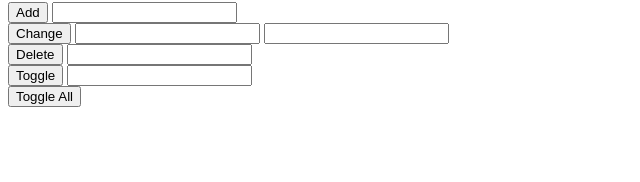
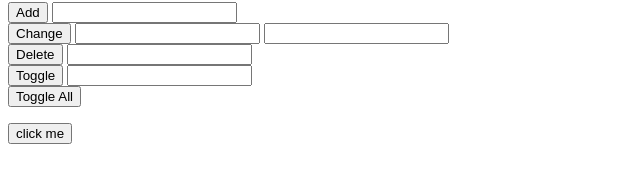
Before and after one commit to blacksag/To-Dos, a plain HTML site: page index.html in a window 1280 px wide. Shown: the part 78-260 px from the top of the page, without its empty margins (0-640 px from the left). Drawn offline with Linux system fonts and the light colour scheme.

Commit message:
Update index.html

```diff
--- a/index.html
+++ b/index.html
@@ -30,6 +30,9 @@
 	<div>
 		<ul></ul>
 	</div>
+	<div>
+		<button>click me</button>
+	</div>
 	<script type="text/javascript" src="todos.js"></script>
 </body>
 
```
